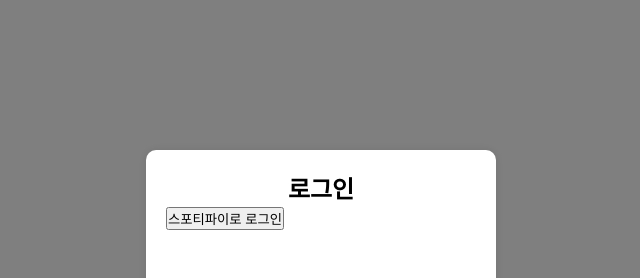
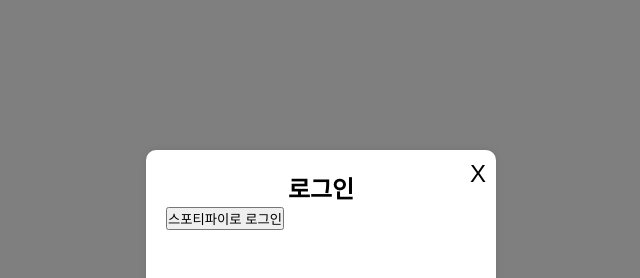
Before and after one commit to joonyoungchoi0801/melodypalette, a React (Create React App) app in the folder client/: page /RecommendationOptions in a window 1280 px wide. Shown: the top 278 px of the page, without its empty margins (319-959 px from the left). Built offline with nearby package versions, Linux system fonts and the light colour scheme.

Commit message:
design: PlaylistPopup 닫기 버튼 css 수정

```diff
--- a/client/src/components/PlaylistPopup/PlaylistPopup.css
+++ b/client/src/components/PlaylistPopup/PlaylistPopup.css
@@ -39,12 +39,10 @@
   background-color: #9aa09c;
 }
 
-.close-button {
-  margin-top: 20px;
+.playlist-close-button {
+  margin-top: 10px;
   background-color: transparent;
-  color: white;
   border: none;
-  border-radius: 5px;
   padding: 10px 20px;
   cursor: pointer;
 }
--- a/client/src/components/PlaylistPopup/PlaylistPopup.js
+++ b/client/src/components/PlaylistPopup/PlaylistPopup.js
@@ -21,7 +21,7 @@ function PlaylistPopup({ track, playlists, onSelect, onClose }) {
         ) : (
           <p>플레이리스트가 없습니다.</p>
         )}
-        <button className="close-button" onClick={onClose}>X</button>
+        <button className="playlist-close-button" onClick={onClose}>뒤로가기</button>
       </div>
     </div>
   );
```
